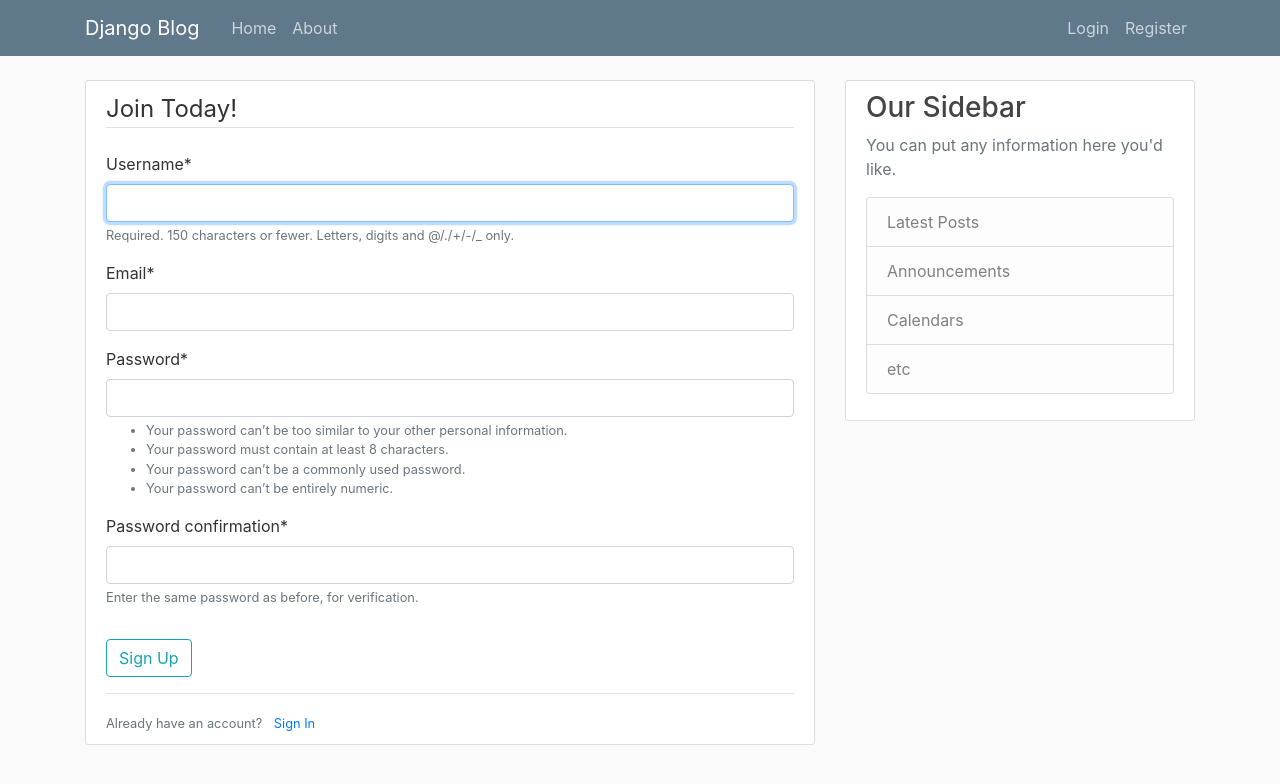
After one commit to averagewifiuser/100-days-of-code---python, a Django app: page /register/ in a window 1280 px wide. The commit adds this page. Shown: the top 784 px of the page. Run offline with Django 4.2, Linux system fonts and the light colour scheme; some libraries are stand-ins or nearby versions.

Commit message:
registrationnnnn done

```diff
--- a/Django Blog Project/myblog/blog/templates/blog/base.html
+++ b/Django Blog Project/myblog/blog/templates/blog/base.html
@@ -33,14 +33,14 @@
             </div>
             <!-- Navbar Right Side -->
             <div class="navbar-nav">
-             {% if user.is_authenticated %}
+             <!--{% if user.is_authenticated %}
                 <a class="nav-item nav-link" href="#">New Post</a>
                 <a class="nav-item nav-link" href="#">Profile</a>
                 <a class="nav-item nav-link" href="#">Logout</a>
-              {% else %}
+              {% else %} -->
                 <a class="nav-item nav-link" href="#">Login</a>
-                <a class="nav-item nav-link" href="#">Register</a>
-              {% endif %}
+                <a class="nav-item nav-link" href="{% url 'users-register' %}">Register</a>
+             <!-- {% endif %} -->
             </div>
           </div>
         </div>
--- a/Django Blog Project/myblog/myblog/settings.py
+++ b/Django Blog Project/myblog/myblog/settings.py
@@ -31,6 +31,8 @@ ALLOWED_HOSTS = []
 # Application definition
 
 INSTALLED_APPS = [
+    'crispy_forms',
+    'users.apps.UsersConfig',
     'blog.apps.BlogConfig',
     'django.contrib.admin',
     'django.contrib.auth',
@@ -122,3 +124,5 @@ STATIC_URL = 'static/'
 # https://docs.djangoproject.com/en/4.0/ref/settings/#default-auto-field
 
 DEFAULT_AUTO_FIELD = 'django.db.models.BigAutoField'
+
+CRISPY_TEMPLATE_PACK = 'bootstrap4'
--- a/Django Blog Project/myblog/myblog/urls.py
+++ b/Django Blog Project/myblog/myblog/urls.py
@@ -18,5 +18,6 @@ from django.urls import path, include
 
 urlpatterns = [
     path('', include('blog.urls')),
+    path('', include('users.urls')),
     path('admin/', admin.site.urls),
 ]
--- /dev/null
+++ b/Django Blog Project/myblog/users/admin.py
@@ -0,0 +1,3 @@
+from django.contrib import admin
+
+# Register your models here.
--- /dev/null
+++ b/Django Blog Project/myblog/users/apps.py
@@ -0,0 +1,6 @@
+from django.apps import AppConfig
+
+
+class UsersConfig(AppConfig):
+    default_auto_field = 'django.db.models.BigAutoField'
+    name = 'users'
--- /dev/null
+++ b/Django Blog Project/myblog/users/forms.py
@@ -0,0 +1,11 @@
+from django.forms import EmailField
+from django.contrib.auth.models import User
+from django.contrib.auth.forms import UserCreationForm
+
+
+class UserRegisterForm(UserCreationForm):
+    email = EmailField(required=True)
+
+    class Meta:
+        model = User
+        fields = ['username', 'email', 'password1', 'password2']
--- /dev/null
+++ b/Django Blog Project/myblog/users/models.py
@@ -0,0 +1,3 @@
+from django.db import models
+
+# Create your models here.
--- /dev/null
+++ b/Django Blog Project/myblog/users/templates/users/register.html
@@ -0,0 +1,21 @@
+{% extends "blog/base.html" %}
+{% load crispy_forms_tags %}
+{% block content %}
+    <div class="content-section">
+        <form method="POST">
+            {% csrf_token %}
+            <fieldset class="form-group">
+                <legend class="border-bottom mb-4">Join Today!</legend>
+                {{ form|crispy }}
+            </fieldset>
+            <div class="form-group">
+                <button class="btn btn-outline-info" type="submit">Sign Up</button>
+            </div>
+        </form>
+        <div class="border-top pt-3">
+            <small class="text-muted">
+                Already have an account? <a class="ml-2" href="#">Sign In</a>
+            </small>
+        </div>
+    </div>
+{% endblock content %}
--- /dev/null
+++ b/Django Blog Project/myblog/users/tests.py
@@ -0,0 +1,3 @@
+from django.test import TestCase
+
+# Create your tests here.
--- /dev/null
+++ b/Django Blog Project/myblog/users/urls.py
@@ -0,0 +1,6 @@
+from django.urls import path
+from . import views
+
+urlpatterns = [
+    path('register/', views.register, name='users-register')
+]
--- /dev/null
+++ b/Django Blog Project/myblog/users/views.py
@@ -0,0 +1,21 @@
+from django.shortcuts import render, redirect
+from .forms import UserRegisterForm
+from django.contrib import messages
+
+
+def register(request):
+    form = UserRegisterForm()
+
+    if request.method == 'POST':
+        form = UserRegisterForm(request.POST)
+        if form.is_valid():
+            #saving the user into the db
+            form.save()
+            username = form.cleaned_data.get('username')
+            messages.success(request, f'Account created for {username}!')
+            return redirect('blog-home')
+
+    context = {
+        'form':form
+    }
+    return render(request, 'users/register.html', context)
```
Also changed, not shown: Django Blog Project/myblog/db.sqlite3, Django Blog Project/myblog/users/__init__.py (added), Django Blog Project/myblog/users/migrations/__init__.py (added).
